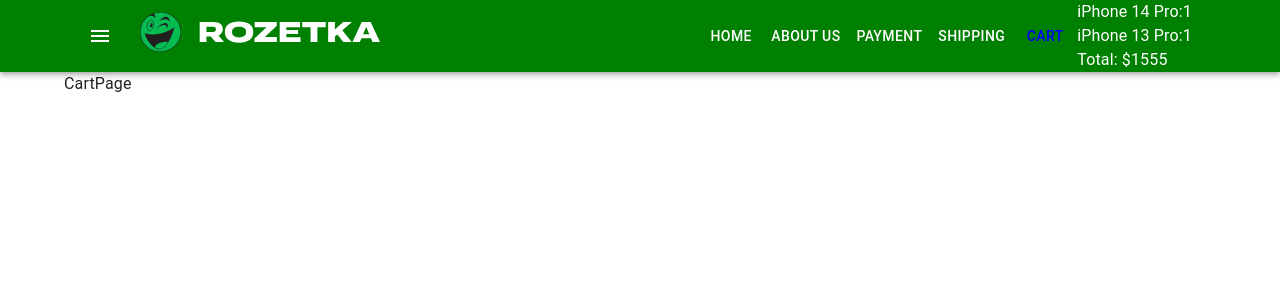
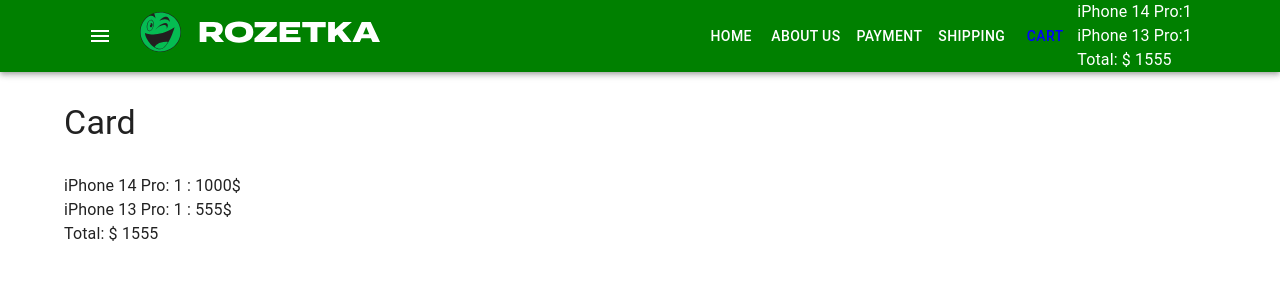
Before and after one commit to Rapan-Masta/react-fake-shop, a React (Create React App) app: page /cart in a window 1280 px wide. Shown: the top 300 px of the page. Built offline with nearby package versions, Linux system fonts and the light colour scheme.

Commit message:
add CartTotal

```diff
--- /dev/null
+++ b/src/components/Cart/CartTotal.tsx
@@ -0,0 +1,29 @@
+import productsArray, { Product, getProductsObject } from 'utils/productsArray'
+
+type Props = {
+    productsInCart: {
+        [id: number]: number
+    }
+}
+
+type productsObjectType = {
+    [id: number]: Product
+}
+
+const CartTotal = ({ productsInCart }: Props) => {
+    const productsObject: productsObjectType = getProductsObject(productsArray)
+    return (
+        <div>
+            Total: ${' '}
+            {Object.keys(productsInCart).reduce(
+                (total, productId) =>
+                    total +
+                    productsObject[parseInt(productId)].price *
+                        productsInCart[parseInt(productId)],
+                0
+            )}
+        </div>
+    )
+}
+
+export default CartTotal
--- a/src/components/CartHeader/CartHeader.tsx
+++ b/src/components/CartHeader/CartHeader.tsx
@@ -1,4 +1,5 @@
 import productsArray, { Product, getProductsObject } from 'utils/productsArray'
+import CartTotal from 'components/Cart/CartTotal'
 
 type Props = {
     productsInCart: {
@@ -23,16 +24,7 @@
                     </div>
                 ))}
             </div>
-            <div>
-                Total: $
-                {Object.keys(productsInCart).reduce(
-                    (total, productId) =>
-                        total +
-                        productsObject[parseInt(productId)].price *
-                            productsInCart[parseInt(productId)],
-                    0
-                )}
-            </div>
+            <CartTotal productsInCart={productsInCart}></CartTotal>
         </div>
     )
 }
--- a/src/container/App/App.tsx
+++ b/src/container/App/App.tsx
@@ -6,6 +6,9 @@
 import { Route, Routes } from 'react-router-dom'
 import Home from 'container/pages/Home'
 import CartPage from 'container/pages/Cart/CartPage'
+import AboutUsPage from 'container/pages/About/AboutUsPage'
+import PaymantPage from 'container/pages/Paymant/PaymantPage'
+import ShippingPage from 'container/pages/Shipping/ShippingPage'
 
 type Props = {}
 
@@ -36,7 +39,13 @@
                         path="/"
                         element={<Home addProductToCard={addProductToCard} />}
                     ></Route>
-                    <Route path="/cart" element={<CartPage />} />
+                    <Route path="/abous-us" element={<AboutUsPage />} />
+                    <Route path="/payment" element={<PaymantPage />} />
+                    <Route path="/shipping" element={<ShippingPage />} />
+                    <Route
+                        path="/cart"
+                        element={<CartPage productsInCart={productsInCart} />}
+                    />
                 </Routes>
             </Container>
         </StyledEngineProvider>
--- /dev/null
+++ b/src/container/pages/About/AboutUsPage.tsx
@@ -0,0 +1,5 @@
+type Props = {}
+const AboutUsPage = (props: Props) => {
+    return <div>AboutUsPage</div>
+}
+export default AboutUsPage
--- a/src/container/pages/Cart/CartPage.tsx
+++ b/src/container/pages/Cart/CartPage.tsx
@@ -1,7 +1,38 @@
-type Props = {}
+import { Typography } from '@mui/material'
+import productsArray, { Product, getProductsObject } from 'utils/productsArray'
+import CartTotal from 'components/Cart/CartTotal'
 
-const CartPage = (props: Props) => {
-    return <div>CartPage</div>
+type Props = {
+    productsInCart: {
+        [id: number]: number
+    }
+}
+
+type productsObjectType = {
+    [id: number]: Product
+}
+
+const CartPage = ({ productsInCart }: Props) => {
+    const productsObject: productsObjectType = getProductsObject(productsArray)
+    return (
+        <div>
+            <Typography variant="h4" component="h1" sx={{ margin: '30px 0' }}>
+                Card
+            </Typography>
+            <div>
+                <div>
+                    {Object.keys(productsInCart).map((productId) => (
+                        <div key={productId}>
+                            {productsObject[parseInt(productId)].title}:{' '}
+                            {productsInCart[parseInt(productId)]} :{' '}
+                            {productsObject[parseInt(productId)].price}$
+                        </div>
+                    ))}
+                </div>
+            </div>
+            <CartTotal productsInCart={productsInCart}></CartTotal>
+        </div>
+    )
 }
 
 export default CartPage
--- /dev/null
+++ b/src/container/pages/Paymant/PaymantPage.tsx
@@ -0,0 +1,5 @@
+type Props = {}
+const PaymantPage = (props: Props) => {
+    return <div>PaymantPage</div>
+}
+export default PaymantPage
--- /dev/null
+++ b/src/container/pages/Shipping/ShippingPage.tsx
@@ -0,0 +1,5 @@
+type Props = {}
+const ShippingPage = (props: Props) => {
+    return <div>ShippingPage</div>
+}
+export default ShippingPage
```
